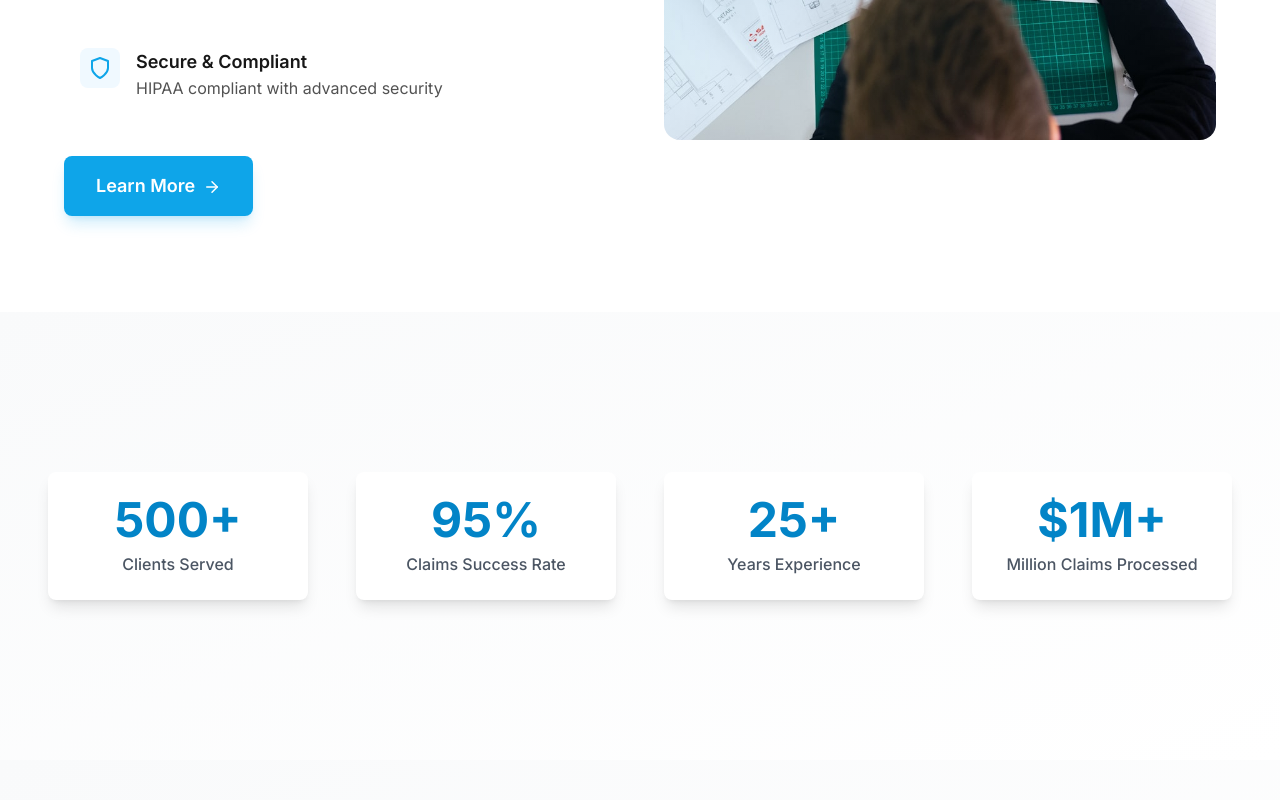
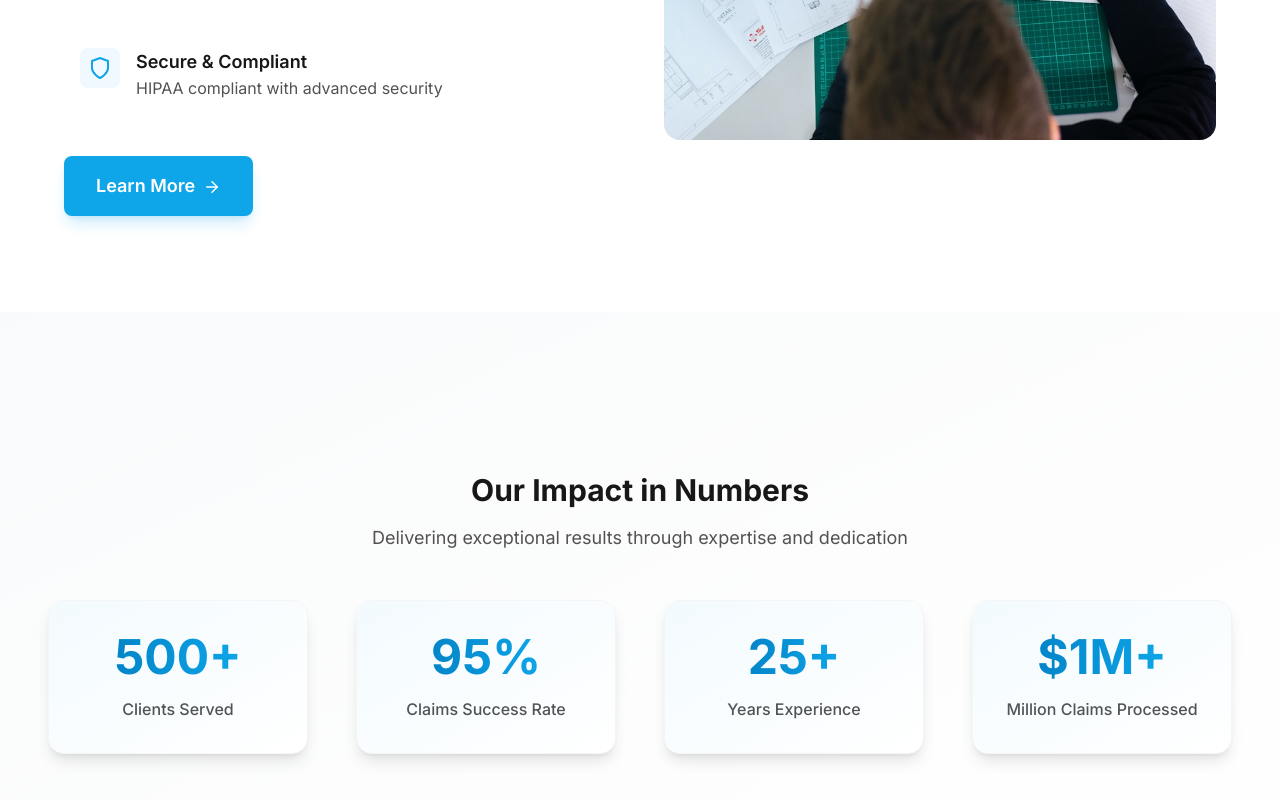
Before and after one commit to Owais-Sonija/medical-billing-website-template-carepoint-probilling, a Next.js app: page / in a window 1280 px wide. Shown: the part 1936-2736 px from the top of the page. Built offline with nearby package versions, Linux system fonts and the light colour scheme.

Commit message:
improve: enhance StatsSection with dark mode support and better UI
- Add dark mode colors and gradients
- Improve card design with better spacing and borders
- Add section title and description
- Enhance animations with staggered effects
- Add gradient text effect for numbers

```diff
--- a/src/components/StatsSection.tsx
+++ b/src/components/StatsSection.tsx
@@ -76,7 +76,7 @@
   }, [value, isInView]);
 
   return (
-    <span ref={ref} className="text-4xl md:text-5xl font-bold text-primary-600">
+    <span ref={ref} className="text-4xl md:text-5xl font-bold bg-gradient-to-r from-primary-600 to-primary-500 dark:from-primary-400 dark:to-primary-300 text-transparent bg-clip-text">
       {prefix}{count}{suffix}
     </span>
   );
@@ -84,22 +84,39 @@
 
 const StatsSection = () => {
   return (
-    <Section className="bg-gradient-to-br from-gray-50 to-white">
+    <Section className="bg-gradient-to-br from-gray-50 to-white dark:from-neutral-900 dark:to-neutral-800">
       <div className="container mx-auto px-4 py-16">
+        <div className="max-w-2xl mx-auto text-center mb-12">
+          <h2 className="text-3xl font-bold mb-4 text-neutral-900 dark:text-white">
+            Our Impact in Numbers
+          </h2>
+          <p className="text-lg text-neutral-600 dark:text-neutral-300">
+            Delivering exceptional results through expertise and dedication
+          </p>
+        </div>
         <motion.div
           initial={{ opacity: 0, y: 20 }}
           whileInView={{ opacity: 1, y: 0 }}
           transition={{ duration: 0.6 }}
           className="grid grid-cols-2 md:grid-cols-4 gap-8 md:gap-12"
         >
-          {stats.map((stat) => (
+          {stats.map((stat, index) => (
             <motion.div
               key={stat.id}
-              whileHover={{ scale: 1.05 }}
-              className="text-center p-6 rounded-lg bg-white shadow-lg"
+              initial={{ opacity: 0, y: 20 }}
+              whileInView={{ opacity: 1, y: 0 }}
+              transition={{ duration: 0.5, delay: index * 0.1 }}
+              whileHover={{
+                scale: 1.05,
+                transition: { duration: 0.2 }
+              }}
+              className="relative text-center p-8 rounded-2xl bg-white dark:bg-neutral-800 shadow-lg dark:shadow-neutral-900/50 border border-neutral-100 dark:border-neutral-700"
             >
+              <div className="absolute inset-0 bg-gradient-to-br from-primary-500/5 to-transparent rounded-2xl" />
               <Counter value={stat.value} prefix={stat.prefix} suffix={stat.suffix} />
-              <p className="mt-2 text-gray-600 font-medium">{stat.label}</p>
+              <p className="mt-4 text-sm md:text-base font-medium text-neutral-600 dark:text-neutral-300">
+                {stat.label}
+              </p>
             </motion.div>
           ))}
         </motion.div>
```
